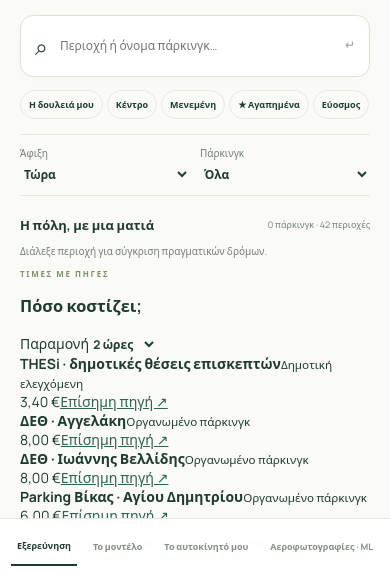
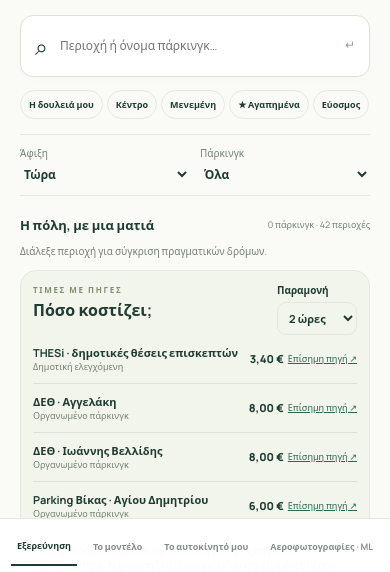
Before and after one commit to mariodinakus/araxe-thessaloniki, a website: page public/index.html in a window 390 px wide. Shown: the part 270-842 px from the top of the page. Drawn offline with nearby package versions, Linux system fonts and the light colour scheme; no server answers.

Commit message:
Load responsive parking tariff styles

```diff
--- a/public/index.html
+++ b/public/index.html
@@ -1,4 +1,4 @@
-<!doctype html><html lang="el"><head><meta charset="utf-8"><meta name="viewport" content="width=device-width,initial-scale=1,viewport-fit=cover"><meta name="theme-color" content="#172c25"><meta name="description" content="Βρες πάρκινγκ στη Θεσσαλονίκη. Ανοιχτός χάρτης, μοντέλο που μαθαίνει από αναφορές και πλοήγηση."><link rel="manifest" href="/manifest.webmanifest"><link rel="icon" href="/icon.svg" type="image/svg+xml"><title>άραξε — Parking, Θεσσαλονίκη</title><link rel="stylesheet" href="https://unpkg.com/leaflet@1.9.4/dist/leaflet.css"><link rel="preconnect" href="https://fonts.googleapis.com"><link href="https://fonts.googleapis.com/css2?family=Manrope:wght@400;500;600;700;800&display=swap" rel="stylesheet"><link rel="stylesheet" href="/style.css"><link rel="stylesheet" href="/aerial.css"><script defer src="https://unpkg.com/leaflet@1.9.4/dist/leaflet.js"></script><script type="module" src="/app.js"></script></head><body>
+<!doctype html><html lang="el"><head><meta charset="utf-8"><meta name="viewport" content="width=device-width,initial-scale=1,viewport-fit=cover"><meta name="theme-color" content="#172c25"><meta name="description" content="Βρες πάρκινγκ στη Θεσσαλονίκη. Ανοιχτός χάρτης, μοντέλο που μαθαίνει από αναφορές και πλοήγηση."><link rel="manifest" href="/manifest.webmanifest"><link rel="icon" href="/icon.svg" type="image/svg+xml"><title>άραξε — Parking, Θεσσαλονίκη</title><link rel="stylesheet" href="https://unpkg.com/leaflet@1.9.4/dist/leaflet.css"><link rel="preconnect" href="https://fonts.googleapis.com"><link href="https://fonts.googleapis.com/css2?family=Manrope:wght@400;500;600;700;800&display=swap" rel="stylesheet"><link rel="stylesheet" href="/style.css"><link rel="stylesheet" href="/aerial.css"><link rel="stylesheet" href="/pricing.css"><script defer src="https://unpkg.com/leaflet@1.9.4/dist/leaflet.js"></script><script type="module" src="/app.js"></script></head><body>
 <header><a class="brand" href="/" aria-label="Άραξε αρχική"><span class="brand-icon">P<span>↗</span></span>άραξε<span class="brand-dot">.</span></a><span class="city">ΘΕΣΣΑΛΟΝΙΚΗ <span>↗</span></span><nav><button class="nav active" data-view="explore">Εξερεύνηση</button><button class="nav" data-view="learn">Το μοντέλο</button><button class="nav" data-view="car">Το αυτοκίνητό μου</button><button class="nav" data-view="aerial">Αεροφωτογραφίες · ML</button></nav><button id="locate" class="locate">◎ <span>Κοντά μου</span></button></header>
 <main><aside id="sidebar"><div class="eyebrow">ΛΙΓΟΤΕΡΟ ΨΑΞΙΜΟ. ΠΕΡΙΣΣΟΤΕΡΗ ΠΟΛΗ.</div><h1>Πού πάμε<br>να <em>παρκάρουμε;</em></h1><p class="intro">Διάλεξε προορισμό. Δες τις επιλογές σου.<br>Και άσε την πόλη να κυλήσει.</p><label class="search">⌕ <input id="search" placeholder="Περιοχή ή όνομα πάρκινγκ…" aria-label="Αναζήτηση περιοχής ή πάρκινγκ"><kbd>↵</kbd></label><div class="chips" id="quick"><button id="workQuick">Η δουλειά μου</button><button data-zone="center">Κέντρο</button><button data-zone="menemeni">Μενεμένη</button><button id="personalOpen">★ Αγαπημένα</button><button data-zone="evosmos">Εύοσμος</button></div>
 <div class="controls"><label>Άφιξη <select id="arrival" aria-label="Ώρα άφιξης"><option value="0">Τώρα</option><option value="1">Σε 1 ώρα</option><option value="2">Σε 2 ώρες</option><option value="4">Σε 4 ώρες</option><option value="8">Σε 8 ώρες</option></select></label><label>Πάρκινγκ <select id="filter" aria-label="Φίλτρο πάρκινγκ"><option value="all">Όλα</option><option value="public">Δημόσια πρόσβαση</option><option value="free">Δωρεάν στο OSM</option><option value="accessible">Με θέσεις ΑμεΑ</option></select></label></div>
```
